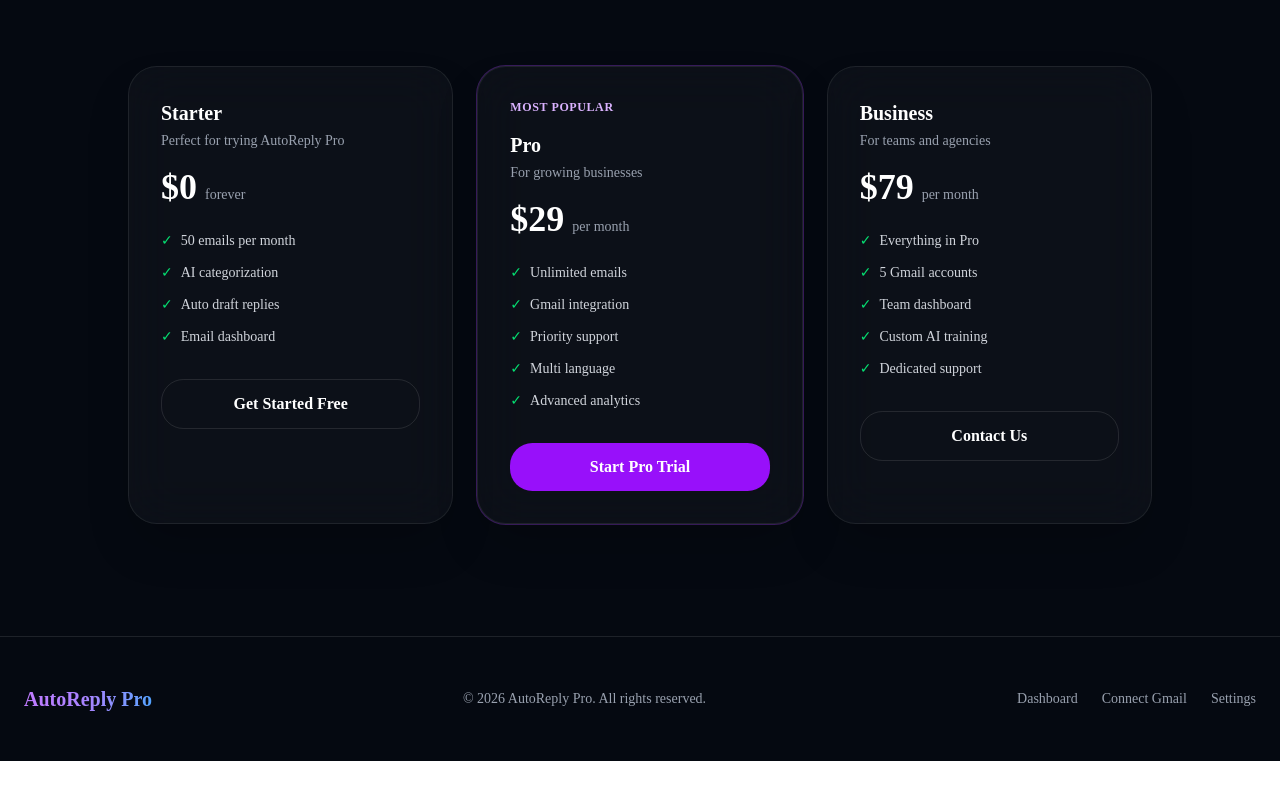
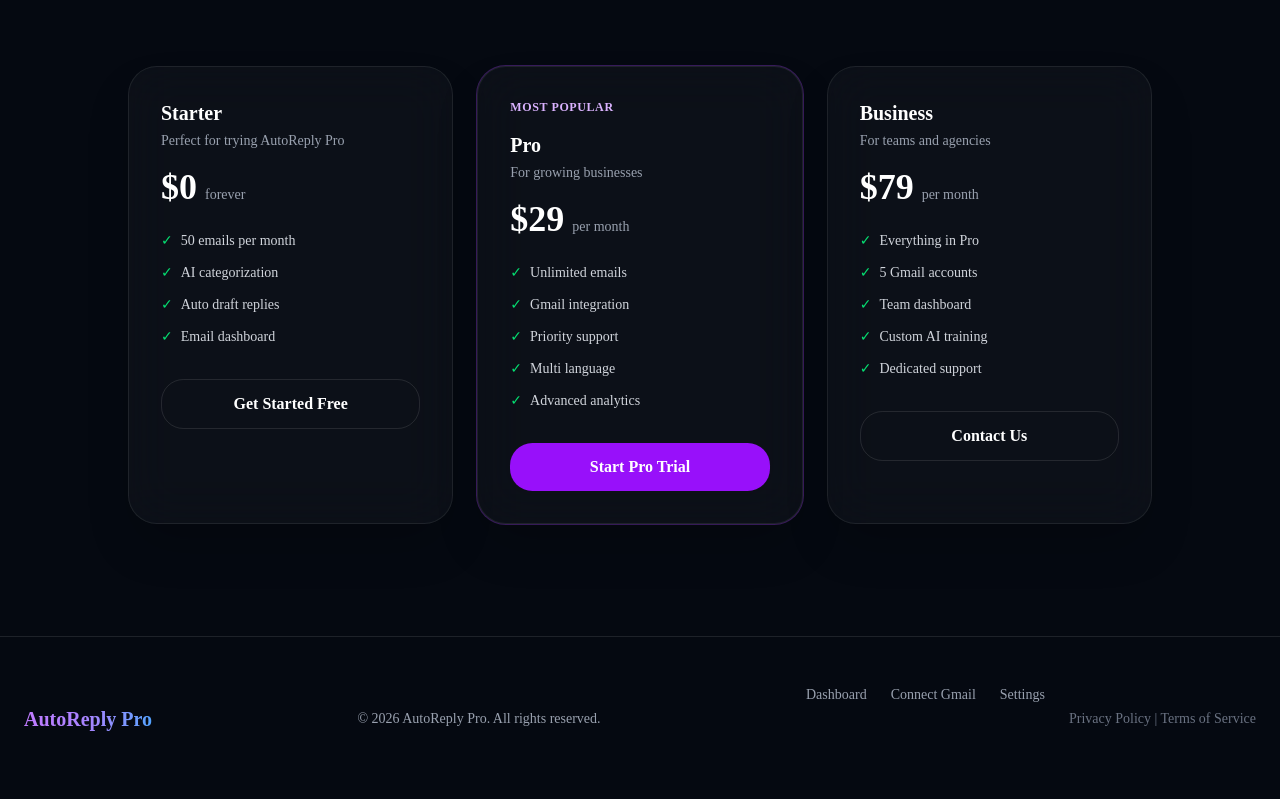
Before and after one commit to Maddhav/email-automation-tool, a Next.js app: page / in a window 1280 px wide. Shown: the part 2243-3042 px from the top of the page. Before the commit the page ends 3004 px from the top, so only its background shows below. Built offline with nearby package versions, Linux system fonts and the light colour scheme.

Commit message:
fix: add privacy and terms links to homepage

```diff
--- a/app/page.jsx
+++ b/app/page.jsx
@@ -209,6 +209,12 @@
             <Link href="/dashboard" className="hover:text-white transition">Dashboard</Link>
             <Link href="/connect" className="hover:text-white transition">Connect Gmail</Link>
             <Link href="/settings" className="hover:text-white transition">Settings</Link>
+
+          <footer className="py-6 text-center text-sm text-gray-500">
+  <Link href="/privacy">Privacy Policy</Link>
+  {" | "}
+  <Link href="/terms">Terms of Service</Link>
+</footer>
           </div>
         </div>
       </footer>
--- a/app/terms/page.jsx
+++ b/app/terms/page.jsx
@@ -2,7 +2,7 @@
   return (
     <main className="min-h-screen bg-gray-50 py-12 px-4 sm:px-6 lg:px-8">
       <div className="max-w-4xl mx-auto bg-white rounded-lg shadow p-8">
-        <h1 className="text-3xl font-bold mb-8 text-gray-900">Terms and Conditionsy</h1>
+        <h1 className="text-3xl font-bold mb-8 text-gray-900">Terms and Conditions</h1>
         <p className="text-sm text-gray-600 mb-8">Last updated: June 2026</p>
 
         <div className="space-y-6 text-gray-700">
```
